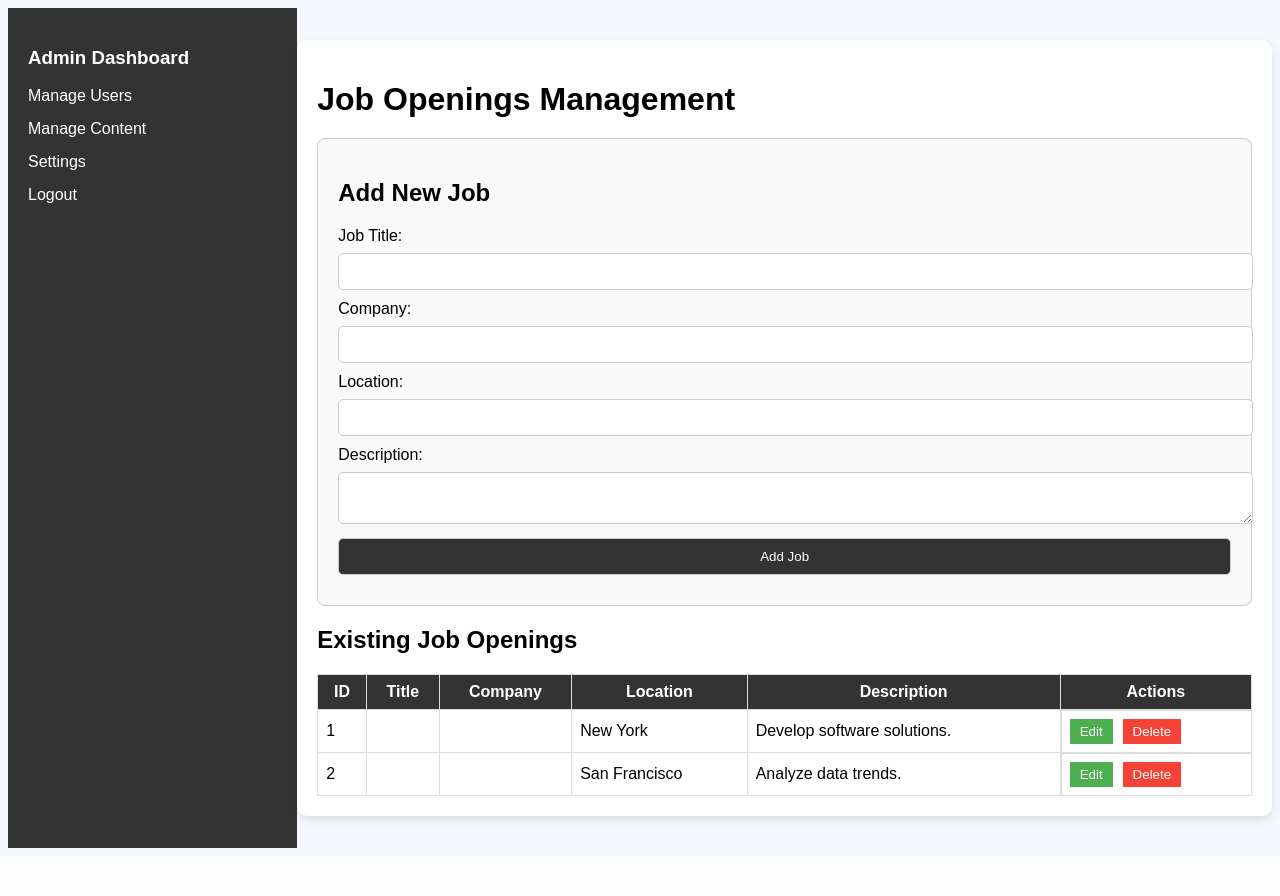
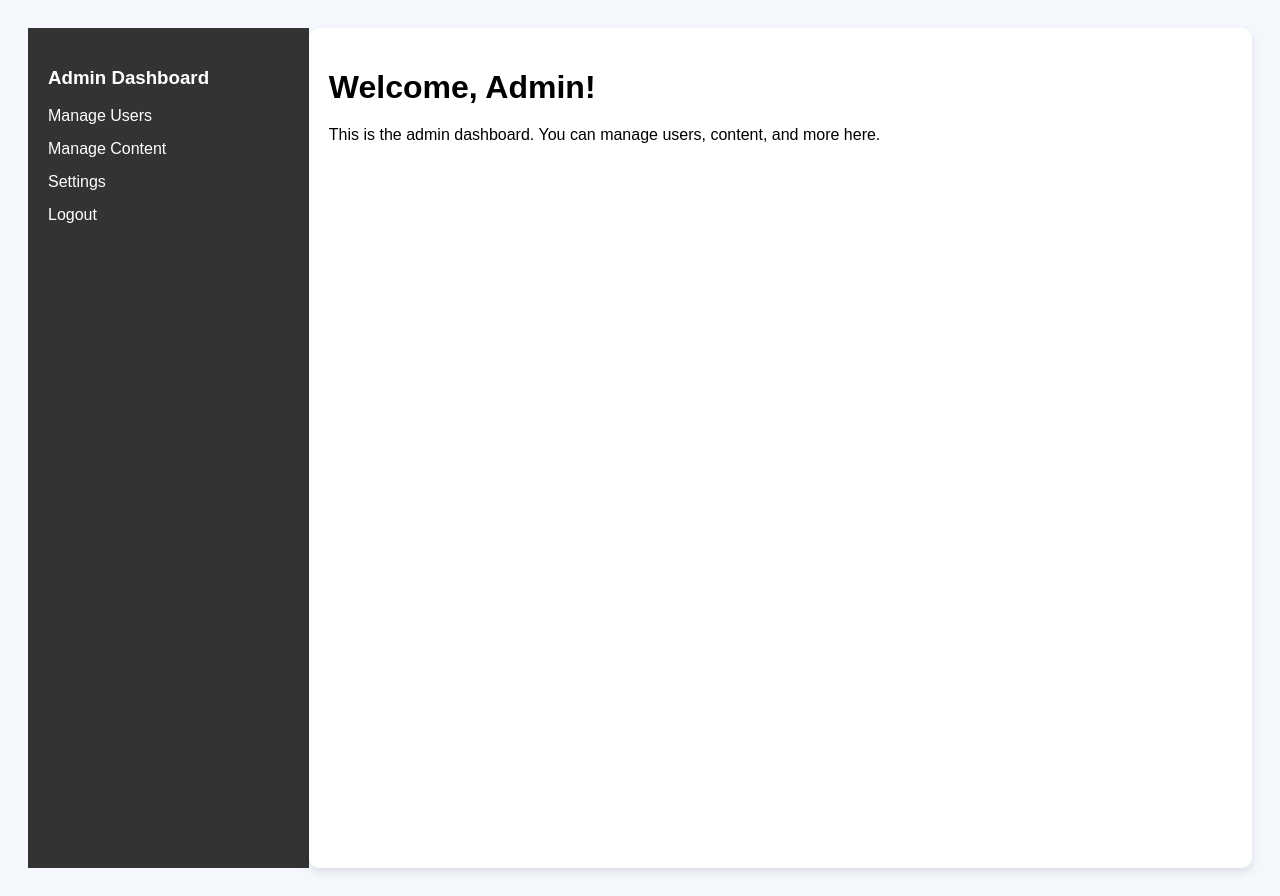
Before and after one commit to anazmuhdd/flaskproject, a Flask app: page /admin_dashboard in a window 1280 px wide. Before the commit the page ends 848 px from the top, so only its background shows below. Run offline with Flask 3, Linux system fonts and the light colour scheme; the visitor is signed in with stand-in values (Sample User, id 1).

Commit message:
Revert "done"

```diff
--- a/app.py
+++ b/app.py
@@ -1,174 +1,152 @@
 from flask import Flask, render_template, redirect, url_for, request, session, flash
-from werkzeug.security import generate_password_hash, check_password_hash
+import os
 from functools import wraps
-from models.user import db, User, Job
-import os
+from werkzeug.utils import secure_filename
 
 app = Flask(__name__)
 app.secret_key = 'your_secret_key'
 
-# Database configuration
-app.config.from_object('config.Config')
-db.init_app(app)
+# Configure upload folder and allowed extensions
+UPLOAD_FOLDER = 'uploads'
+ALLOWED_EXTENSIONS = {'pdf', 'docx', 'jpg', 'png'}  # Add more file types if needed
+app.config['UPLOAD_FOLDER'] = UPLOAD_FOLDER
 
-# Dummy data for testing
-def create_test_data():
-    with app.app_context():
-        # Create test admin and user accounts
-        admin = User.query.filter_by(email='admin@example.com').first()
-        if not admin:
-            hashed_password = generate_password_hash("admin123", method='pbkdf2:sha256')
-            admin = User(name='Admin User', email='admin@example.com', phone='1234567890', password=hashed_password, is_admin=True)
-            db.session.add(admin)
+# Function to check allowed file extensions
+def allowed_file(filename):
+    return '.' in filename and filename.rsplit('.', 1)[1].lower() in ALLOWED_EXTENSIONS
 
-        user = User.query.filter_by(email='user@example.com').first()
-        if not user:
-            hashed_password = generate_password_hash("user123", method='pbkdf2:sha256')
-            user = User(name='Test User', email='user@example.com', phone='0987654321', password=hashed_password, is_admin=False)
-            db.session.add(user)
+# Dummy user data for login validation (username: password, role)
+users = {
+    'admin': {'password': 'admin123', 'role': 'admin'},
+    'user': {'password': 'user123', 'role': 'user'}
+}
 
-        # Create some sample job opportunities
-        if not Job.query.first():
-            jobs = [
-                Job(job_name="Software Engineer", company_name="TechCorp", location="New York", description="Develop software solutions."),
-                Job(job_name="Data Analyst", company_name="DataTech", location="San Francisco", description="Analyze data trends."),
-            ]
-            db.session.bulk_save_objects(jobs)
-
-        db.session.commit()
+# Store user profile data
+user_profiles = {}
 
 # Decorator to ensure the user is logged in
 def login_required(f):
     @wraps(f)
     def decorated_function(*args, **kwargs):
-        if 'user_id' not in session:
+        if 'username' not in session:
             return redirect(url_for('login'))
         return f(*args, **kwargs)
     return decorated_function
 
+# Profile Data Input Route
+@app.route('/profile_input', methods=['GET', 'POST'])
+@login_required
+def profile_input():
+    username = session.get('username')
+
+    if request.method == 'POST':
+        name = request.form.get('name')
+        email = request.form.get('email')
+        age = request.form.get('age')
+        phone = request.form.get('phone')
+
+        # Save profile data in a dictionary (mock database)
+        user_profiles[username] = {
+            'name': name,
+            'email': email,
+            'age': age,
+            'phone': phone
+        }
+        flash("Profile information saved successfully!", "success")
+        return redirect(url_for('profile_display'))
+
+    return render_template('profile_input.html')
+
+# Profile Display Route
+@app.route('/profile_display', methods=['GET'])
+@login_required
+def profile_display():
+    username = session.get('username')
+    user_data = user_profiles.get(username, {})
+
+    if not user_data:
+        flash("No profile data found. Please fill in your profile information first.", "info")
+        return redirect(url_for('profile_input'))
+
+    return render_template('profile_display.html', user=user_data)
+
 # Login Route
-@app.route('/login', methods=['GET', 'POST'])
-@app.route('/login', methods=['GET', 'POST'])
 @app.route('/login', methods=['GET', 'POST'])
 def login():
     if request.method == 'POST':
-        email = request.form['username']
+        username = request.form['username']
         password = request.form['password']
         role = request.form['role']
 
-        # Validate user credentials from the database
-        user = User.query.filter_by(email=email).first()
-        if user:
-            print(f"Found user: {user.name}, Role: {user.is_admin}")  # Debugging: Print user info
-            print(f"Stored password hash: {user.password}")  # Debugging: Print stored hashed password
-
-            if check_password_hash(user.password, password):
-                print("Password is correct.")  # Debugging: Password check successful
-                if (role == 'admin' and user.is_admin) or (role == 'user' and not user.is_admin):
-                    session['user_id'] = user.id
-                    session['username'] = user.name
-                    session['role'] = role
-                    print(f"Session set: {session['user_id']}, {session['role']}")  # Debugging: Print session data
-
-                    return redirect(url_for('admin_dashboard') if role == 'admin' else url_for('user_dashboard'))
-                else:
-                    flash("Invalid role for the user.", "error")
-            else:
-                flash("Invalid password.", "error")
+        # Check if the user exists and password is correct
+        if username in users and users[username]['password'] == password and users[username]['role'] == role:
+            session['username'] = username  # Save the username in session
+            session['role'] = role  # Save the role of the user
+            return redirect(url_for('user_dashboard') if role == 'user' else url_for('admin_dashboard'))
         else:
-            flash("User not found.", "error")
+            flash("Invalid username, password, or role.", "error")
 
     return render_template('login.html')
 
-
 # Admin Dashboard Route
-@app.route('/admin_dashboard', methods=['GET', 'POST'])
+@app.route('/admin_dashboard')
 @login_required
 def admin_dashboard():
     if session.get('role') != 'admin':
-        return redirect(url_for('user_dashboard'))
-
-    if request.method == 'POST':
-        job_id = request.form.get('job_id')
-        job_name = request.form['job_name']
-        company_name = request.form['company_name']
-        location = request.form['location']
-        description = request.form['description']
-
-        if job_id:
-            job = Job.query.get(job_id)
-            if job:
-                job.job_name = job_name
-                job.company_name = company_name
-                job.location = location
-                job.description = description
-        else:
-            new_job = Job(job_name=job_name, company_name=company_name, location=location, description=description)
-            db.session.add(new_job)
-
-        db.session.commit()
-        flash("Job saved successfully.")
-
-    jobs = Job.query.all()
-    return render_template('admin_dashboard.html', jobs=jobs)
-
-# Edit Job Route
-@app.route('/edit_job/<int:job_id>', methods=['GET', 'POST'])
-@login_required
-def edit_job(job_id):
-    if session.get('role') != 'admin':
-        return redirect(url_for('user_dashboard'))
-
-    job = Job.query.get_or_404(job_id)
-    if request.method == 'POST':
-        job.job_name = request.form['job_name']
-        job.company_name = request.form['company_name']
-        job.location = request.form['location']
-        job.description = request.form['description']
-        db.session.commit()
-        flash("Job updated successfully.")
-        return redirect(url_for('admin_dashboard'))
-
-    return render_template('edit_job.html', job=job)
-
-# Delete Job Route
-@app.route('/delete_job/<int:job_id>', methods=['POST'])
-@login_required
-def delete_job(job_id):
-    if session.get('role') != 'admin':
-        return redirect(url_for('user_dashboard'))
-
-    job = Job.query.get_or_404(job_id)
-    db.session.delete(job)
-    db.session.commit()
-    flash("Job deleted successfully.")
-    return redirect(url_for('admin_dashboard'))
+        return redirect(url_for('user_dashboard'))  # Redirect if the user is not admin
+    return render_template('admin_dashboard.html')
 
 # User Dashboard Route
 @app.route('/user_dashboard')
 @login_required
 def user_dashboard():
     if session.get('role') != 'user':
-        return redirect(url_for('admin_dashboard'))
+        return redirect(url_for('admin_dashboard'))  # Redirect if the user is not user
+    return render_template('user_dashboard.html')
 
-    jobs = Job.query.all()
-    return render_template('user_dashboard.html', jobs=jobs)
+# Resume & Certifications Route
+@app.route('/resume_certifications', methods=['GET', 'POST'])
+@login_required
+def resume_certifications():
+    if session.get('role') != 'user':
+        return redirect(url_for('admin_dashboard'))  # Redirect if the user is not a user
+
+    if request.method == 'POST':
+        if 'resume' not in request.files:
+            flash('No file part', 'error')
+            return render_template('resume_certifications.html')
+
+        resume = request.files['resume']
+        certification = request.files['certification']
+
+        if resume.filename == '':
+            flash('No selected file for resume', 'error')
+            return render_template('resume_certifications.html')
+
+        if resume and allowed_file(resume.filename):
+            resume_filename = secure_filename(resume.filename)
+            resume.save(os.path.join(app.config['UPLOAD_FOLDER'], 'resume_' + session['username'] + '.' + resume_filename.rsplit('.', 1)[1].lower()))
+            flash('Resume uploaded successfully!', 'success')
+        else:
+            flash('Invalid resume file type', 'error')
+            return render_template('resume_certifications.html')
+
+        if certification and certification.filename != '' and allowed_file(certification.filename):
+            cert_filename = secure_filename(certification.filename)
+            certification.save(os.path.join(app.config['UPLOAD_FOLDER'], 'certification_' + session['username'] + '.' + cert_filename.rsplit('.', 1)[1].lower()))
+            flash('Certification uploaded successfully!', 'success')
+
+        return redirect(url_for('user_dashboard'))
+
+    return render_template('resume_certifications.html')
 
 # Logout Route
 @app.route('/logout')
 def logout():
-    session.clear()
+    session.pop('username', None)
+    session.pop('role', None)
     flash("You have been logged out.", "info")
     return redirect(url_for('login'))
 
-# Initialize and create tables on app startup
 if __name__ == "__main__":
-    try:
-        with app.app_context():
-            db.create_all()
-            create_test_data()
-            print("Tables created successfully.")
-    except Exception as e:
-        print(f"Error creating tables: {e}")
-
-    app.run(debug=False, use_reloader=False)
+    app.run(debug=True)
--- a/config.py
+++ /dev/null
@@ -1,5 +0,0 @@
-class Config:
-    SQLALCHEMY_DATABASE_URI = 'mysql+pymysql://flaskuser:admin@localhost/flaskproject'
-    SQLALCHEMY_TRACK_MODIFICATIONS = False
-    SQLALCHEMY_ECHO = True  # Enable SQL query logging for debugging
-    SECRET_KEY = 'your_secure_secret_key_here'  # Replace with a secure key
--- a/createmodel.py
+++ /dev/null
@@ -1,2 +0,0 @@
-from app import db
-db.create_all()
--- a/myenv/pyvenv.cfg
+++ /dev/null
@@ -1,5 +0,0 @@
-home = C:\Program Files\Python311
-include-system-site-packages = false
-version = 3.11.9
-executable = C:\Program Files\Python311\python.exe
-command = C:\Program Files\Python311\python.exe -m venv C:\Users\Anas\Documents\GitHub\flaskproject\myenv
--- a/templates/admin_dashboard.html
+++ b/templates/admin_dashboard.html
@@ -9,6 +9,8 @@
             font-family: Arial, sans-serif;
             background-color: #f4f7fb;
             display: flex;
+            justify-content: space-between;
+            padding: 20px;
         }
         .sidebar {
             width: 20%;
@@ -25,7 +27,6 @@
         }
         .main-content {
             width: 75%;
-            margin: auto;
             padding: 20px;
             background-color: white;
             border-radius: 10px;
@@ -34,65 +35,10 @@
         .main-content h1 {
             margin-bottom: 20px;
         }
-        .job-list {
-            margin-top: 20px;
-            width: 100%;
-            border-collapse: collapse;
-        }
-        .job-list th, .job-list td {
-            border: 1px solid #ddd;
-            padding: 8px;
-        }
-        .job-list th {
-            background-color: #333;
-            color: white;
-        }
-        .form-container {
-            margin-top: 20px;
-            padding: 20px;
-            background: #f9f9f9;
-            border: 1px solid #ccc;
-            border-radius: 8px;
-        }
-        .form-container label {
-            display: block;
-            margin-bottom: 8px;
-        }
-        .form-container input, .form-container textarea, .form-container button {
-            width: 100%;
-            padding: 10px;
-            margin-bottom: 10px;
-            border-radius: 5px;
-            border: 1px solid #ccc;
-        }
-        .form-container button {
-            background-color: #333;
-            color: white;
-            cursor: pointer;
-        }
-        .form-container button:hover {
-            background-color: #555;
-        }
-        .action-buttons {
-            display: flex;
-            gap: 10px;
-        }
-        .action-buttons button {
-            padding: 5px 10px;
-            border: none;
-            cursor: pointer;
-        }
-        .action-buttons .edit-btn {
-            background-color: #4CAF50;
-            color: white;
-        }
-        .action-buttons .delete-btn {
-            background-color: #f44336;
-            color: white;
-        }
     </style>
 </head>
 <body>
+
     <!-- Sidebar -->
     <div class="sidebar">
         <h3>Admin Dashboard</h3>
@@ -104,62 +50,9 @@
 
     <!-- Main Content -->
     <div class="main-content">
-        <h1>Job Openings Management</h1>
+        <h1>Welcome, Admin!</h1>
+        <p>This is the admin dashboard. You can manage users, content, and more here.</p>
+    </div>
 
-        <!-- Form for Adding/Updating Jobs -->
-        <div class="form-container">
-            <h2>{{ 'Edit Job' if edit_mode else 'Add New Job' }}</h2>
-            <form method="POST" action="{{ url_for('add_or_update_job') }}">
-                <input type="hidden" name="job_id" value="{{ job.id if edit_mode else '' }}">
-                <label for="title">Job Title:</label>
-                <input type="text" name="title" id="title" value="{{ job.title if edit_mode else '' }}" required>
-
-                <label for="company">Company:</label>
-                <input type="text" name="company" id="company" value="{{ job.company if edit_mode else '' }}" required>
-
-                <label for="location">Location:</label>
-                <input type="text" name="location" id="location" value="{{ job.location if edit_mode else '' }}" required>
-
-                <label for="description">Description:</label>
-                <textarea name="description" id="description" required>{{ job.description if edit_mode else '' }}</textarea>
-
-                <button type="submit">{{ 'Update Job' if edit_mode else 'Add Job' }}</button>
-            </form>
-        </div>
-
-        <!-- Table for Listing Jobs -->
-        <h2>Existing Job Openings</h2>
-        <table class="job-list">
-            <thead>
-                <tr>
-                    <th>ID</th>
-                    <th>Title</th>
-                    <th>Company</th>
-                    <th>Location</th>
-                    <th>Description</th>
-                    <th>Actions</th>
-                </tr>
-            </thead>
-            <tbody>
-                {% for job in jobs %}
-                <tr>
-                    <td>{{ job.id }}</td>
-                    <td>{{ job.title }}</td>
-                    <td>{{ job.company }}</td>
-                    <td>{{ job.location }}</td>
-                    <td>{{ job.description }}</td>
-                    <td class="action-buttons">
-                        <form method="POST" action="{{ url_for('edit_job', job_id=job.id) }}" style="display:inline;">
-                            <button type="submit" class="edit-btn">Edit</button>
-                        </form>
-                        <form method="POST" action="{{ url_for('delete_job', job_id=job.id) }}" style="display:inline;">
-                            <button type="submit" class="delete-btn">Delete</button>
-                        </form>
-                    </td>
-                </tr>
-                {% endfor %}
-            </tbody>
-        </table>
-    </div>
 </body>
 </html>
```
Also changed, not shown: models/user.py (deleted, +0 -29 lines), test_connection.py (deleted, +0 -22 lines), models/job.py (deleted), 11 other files.
